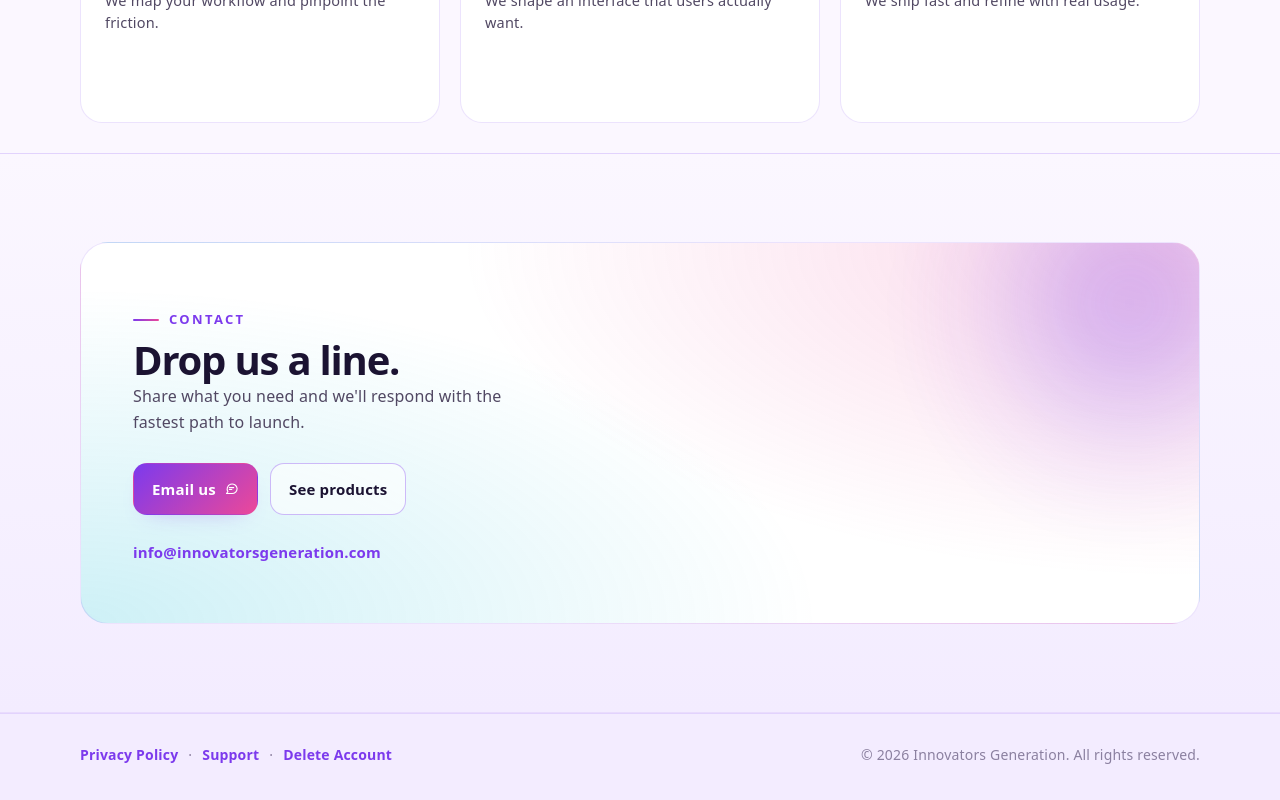
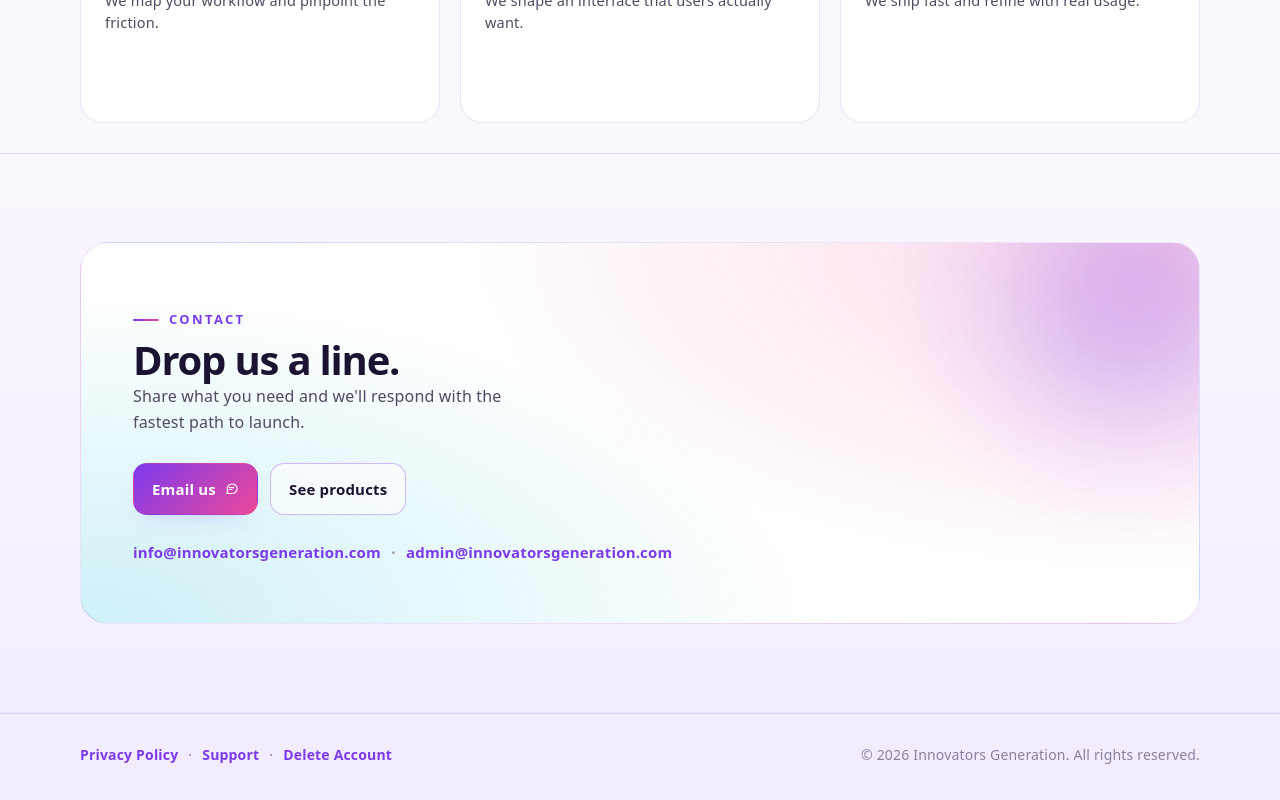
Before and after one commit to zub165/innovators-generation-website, a React (Vite) app: page / in a window 1280 px wide. Shown: the part 2495-3295 px from the top of the page. Built offline with nearby package versions, Linux system fonts and the light colour scheme.

Commit message:
feat: show admin@ email in contact section

```diff
--- a/src/App.css
+++ b/src/App.css
@@ -910,11 +910,27 @@
   flex-wrap: wrap;
 }
 
-.contactMail {
+.contactMails {
+  display: flex;
+  align-items: center;
+  gap: 10px;
+  flex-wrap: wrap;
   margin-top: 24px;
+}
+
+.contactMails a {
   font-size: 15px;
   font-weight: 700;
   color: var(--accent);
+  text-decoration: none;
+}
+
+.contactMails a:hover {
+  text-decoration: underline;
+}
+
+.contactMails span {
+  color: var(--muted);
 }
 
 /* ------------------------------------------------------------------------- */
--- a/src/App.jsx
+++ b/src/App.jsx
@@ -435,7 +435,11 @@ function App() {
                     See products
                   </a>
                 </div>
-                <p className="contactMail">info@innovatorsgeneration.com</p>
+                <div className="contactMails">
+                  <a href="mailto:info@innovatorsgeneration.com">info@innovatorsgeneration.com</a>
+                  <span aria-hidden="true">·</span>
+                  <a href="mailto:admin@innovatorsgeneration.com">admin@innovatorsgeneration.com</a>
+                </div>
               </div>
             </Reveal>
           </div>
```
